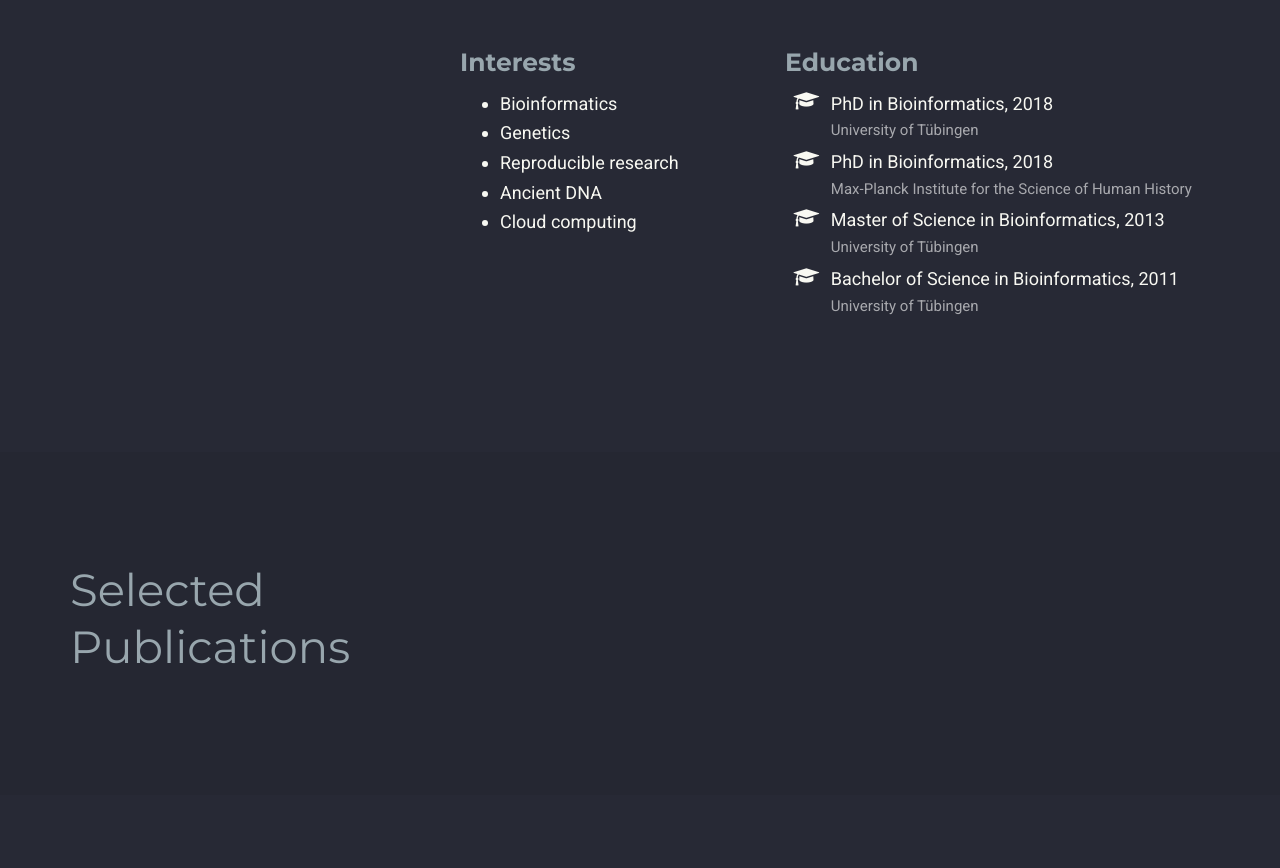
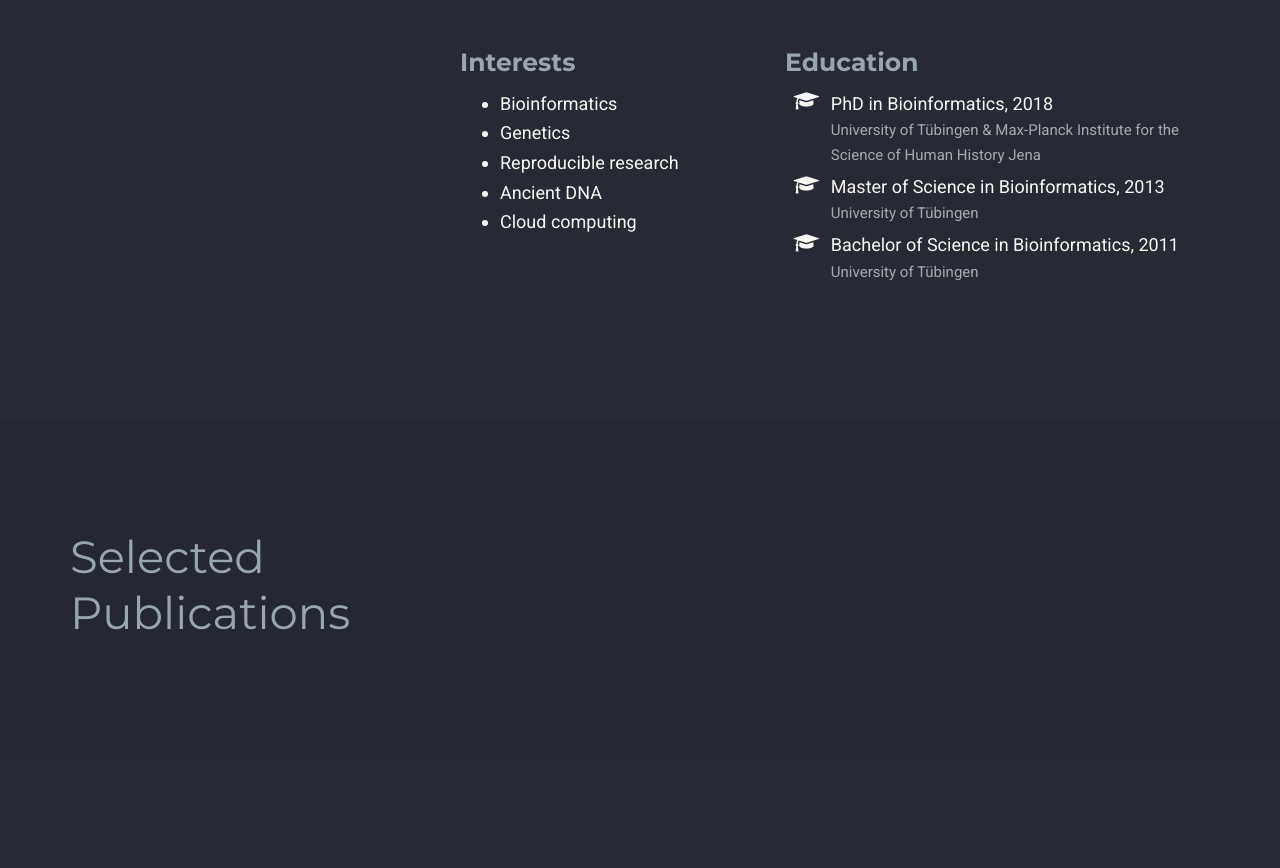
Before and after one commit to alneberg/apeltzer.github.io, a plain HTML site: page index.html in a window 1280 px wide. Shown: the part 1247-2115 px from the top of the page. Drawn offline with nearby package versions, Linux system fonts and the light colour scheme; some icons are missing.

Commit message:
Updated about section with more detail

```diff
--- a/index.html
+++ b/index.html
@@ -381,15 +381,7 @@
             <i class="fa-li fa fa-graduation-cap"></i>
             <div class="description">
               <p class="course">PhD in Bioinformatics, 2018</p>
-              <p class="institution">University of Tübingen</p>
-            </div>
-          </li>
-
-          <li>
-            <i class="fa-li fa fa-graduation-cap"></i>
-            <div class="description">
-              <p class="course">PhD in Bioinformatics, 2018</p>
-              <p class="institution">Max-Planck Institute for the Science of Human History</p>
+              <p class="institution">University of Tübingen &amp; Max-Planck Institute for the Science of Human History Jena</p>
             </div>
           </li>
 
```
